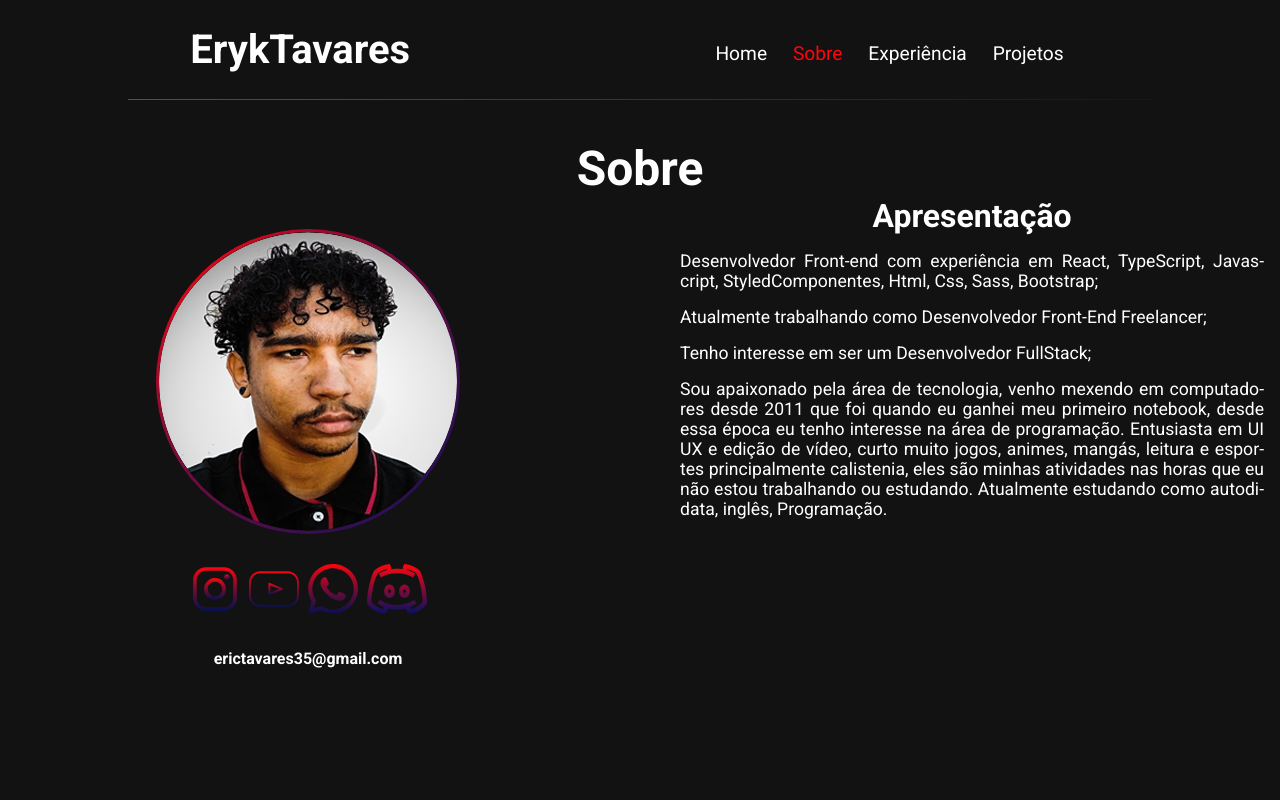
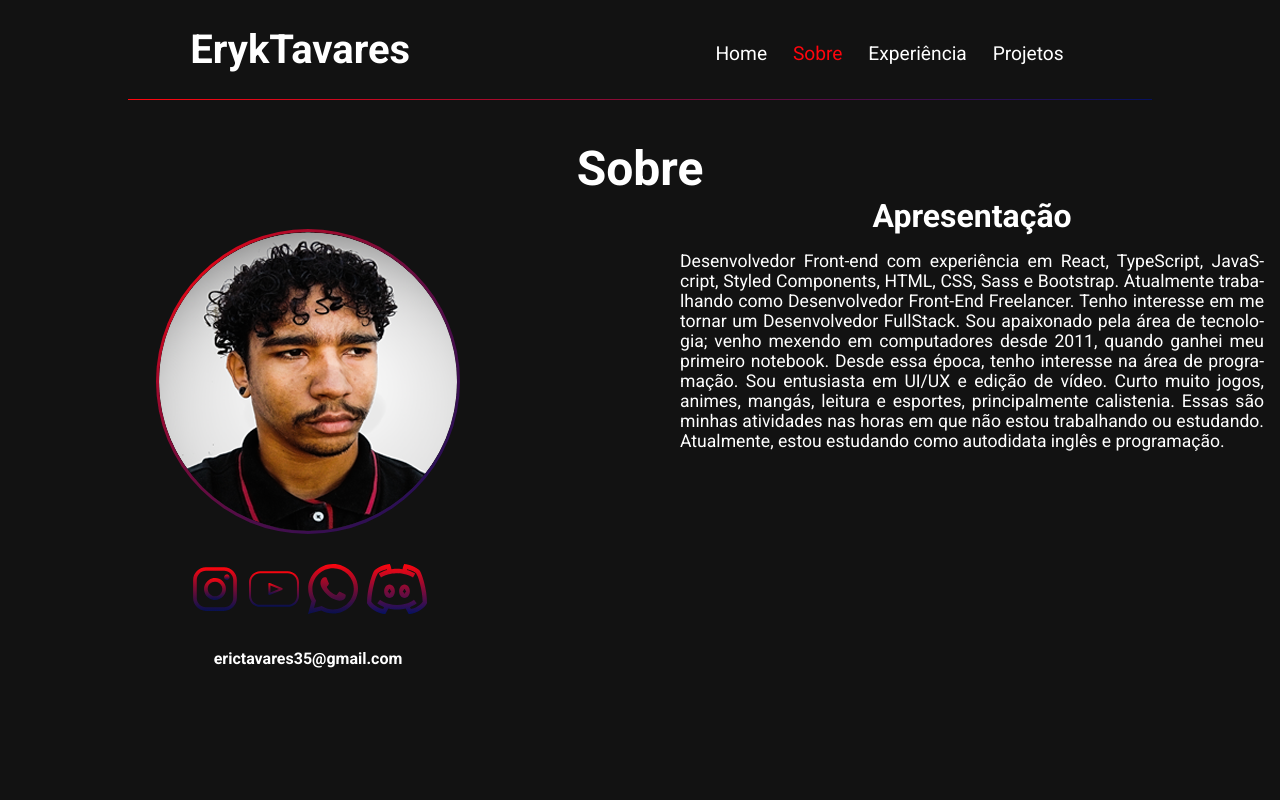
Before and after one commit to ErykTavares/ErykTavares-Portifolio-, a React (Create React App) app: page /sobre in a window 1280 px wide. Shown: the top 800 px of the page. Built offline with nearby package versions, Linux system fonts and the light colour scheme.

Commit message:
feat (screens/sobre): fix text

```diff
--- a/src/pages/sobre/Sobre.jsx
+++ b/src/pages/sobre/Sobre.jsx
@@ -57,19 +57,16 @@ const Sobre = () => (
 				<SobreContentRight className='animeright'>
 					<h3>Apresentação</h3>
 					<p>
-						Desenvolvedor Front-end com experiência em React, TypeScript, Javascript,
-						StyledComponentes, Html, Css, Sass, Bootstrap;
-					</p>
-					<p>Atualmente trabalhando como Desenvolvedor Front-End Freelancer;</p>
-					<p>Tenho interesse em ser um Desenvolvedor FullStack;</p>
-					<p>
-						Sou apaixonado pela área de tecnologia, venho mexendo em computadores desde
-						2011 que foi quando eu ganhei meu primeiro notebook, desde essa época eu
-						tenho interesse na área de programação. Entusiasta em UI UX e edição de
-						vídeo, curto muito jogos, animes, mangás, leitura e esportes principalmente
-						calistenia, eles são minhas atividades nas horas que eu não estou
-						trabalhando ou estudando. Atualmente estudando como autodidata, inglês,
-						Programação.
+						Desenvolvedor Front-end com experiência em React, TypeScript, JavaScript,
+						Styled Components, HTML, CSS, Sass e Bootstrap. Atualmente trabalhando como
+						Desenvolvedor Front-End Freelancer. Tenho interesse em me tornar um
+						Desenvolvedor FullStack. Sou apaixonado pela área de tecnologia; venho
+						mexendo em computadores desde 2011, quando ganhei meu primeiro notebook.
+						Desde essa época, tenho interesse na área de programação. Sou entusiasta em
+						UI/UX e edição de vídeo. Curto muito jogos, animes, mangás, leitura e
+						esportes, principalmente calistenia. Essas são minhas atividades nas horas
+						em que não estou trabalhando ou estudando. Atualmente, estou estudando como
+						autodidata inglês e programação.
 					</p>
 				</SobreContentRight>
 			</div>
```
